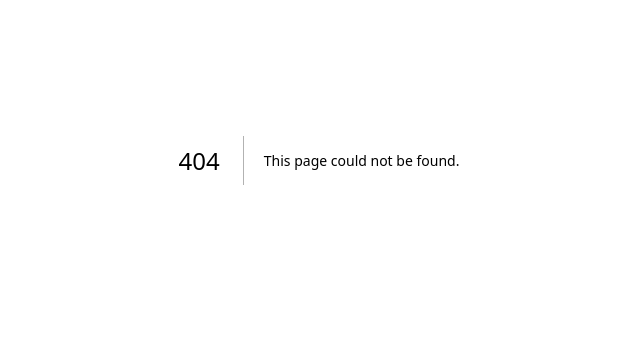
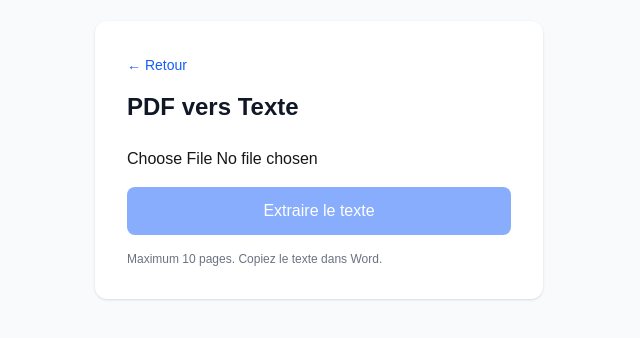
Before and after one commit to Amiral30/quickswitch-app, a Next.js app: page /convert/document/pdf-text in a window 1280 px wide. Before the commit this address had no page. Shown: the part 240-578 px from the top of the page, without its empty margins (321-961 px from the left). Built offline with nearby package versions, Linux system fonts and the light colour scheme.

Commit message:
feat: add PDF to text extraction

```diff
--- /dev/null
+++ b/src/app/convert/document/pdf-text/page.tsx
@@ -0,0 +1,94 @@
+'use client'
+
+import { useState } from 'react'
+import Link from 'next/link'
+
+export default function PdfToText() {
+  const [file, setFile] = useState<File | null>(null)
+  const [text, setText] = useState('')
+  const [converting, setConverting] = useState(false)
+  const [error, setError] = useState('')
+
+  const handleConvert = async () => {
+    if (!file) return
+
+    setConverting(true)
+    setError('')
+
+    try {
+      const pdfjsLib = await import('pdfjs-dist')
+      const arrayBuffer = await file.arrayBuffer()
+      const pdf = await pdfjsLib.getDocument({ data: arrayBuffer }).promise
+
+      let fullText = ''
+      for (let i = 1; i <= Math.min(pdf.numPages, 10); i++) {
+        const page = await pdf.getPage(i)
+        const content = await page.getTextContent()
+        const pageText = content.items.map((item: any) => item.str).join(' ')
+        fullText += pageText + '\n\n'
+      }
+
+      setText(fullText)
+    } catch (err) {
+      setError('Erreur lors de la conversion PDF')
+      console.error(err)
+    } finally {
+      setConverting(false)
+    }
+  }
+
+  return (
+    <div className="flex flex-col flex-1 items-center justify-center bg-gray-50 dark:bg-gray-900 min-h-screen px-4">
+      <div className="max-w-md w-full bg-white dark:bg-gray-800 p-8 rounded-xl shadow-sm">
+        <Link href="/convert" className="text-sm text-blue-600 mb-4 inline-block">
+          ← Retour
+        </Link>
+
+        <h1 className="text-2xl font-bold mb-6 text-gray-900 dark:text-white">
+          PDF vers Texte
+        </h1>
+
+        <input
+          type="file"
+          accept="application/pdf"
+          onChange={(e) => setFile(e.target.files?.[0] || null)}
+          className="mb-4 w-full"
+        />
+
+        {text && (
+          <div className="mb-4">
+            <textarea
+              value={text}
+              readOnly
+              className="w-full h-48 p-3 border rounded resize-none dark:bg-gray-700 dark:text-white text-sm"
+            />
+            <button
+              onClick={() => navigator.clipboard.writeText(text)}
+              className="mt-2 text-sm text-blue-600 hover:underline"
+            >
+              Copier le texte
+            </button>
+          </div>
+        )}
+
+        {error && (
+          <p className="text-red-500 text-sm mb-4 p-3 bg-red-50 dark:bg-red-900/20 rounded">
+            {error}
+          </p>
+        )}
+
+        <button
+          onClick={handleConvert}
+          disabled={!file || converting}
+          className="w-full py-3 px-4 bg-blue-600 text-white rounded-lg disabled:opacity-50 hover:bg-blue-700 transition"
+        >
+          {converting ? 'Conversion...' : 'Extraire le texte'}
+        </button>
+
+        <p className="text-xs text-gray-500 mt-4">
+          Maximum 10 pages. Copiez le texte dans Word.
+        </p>
+      </div>
+    </div>
+  )
+}
--- a/src/app/convert/page.tsx
+++ b/src/app/convert/page.tsx
@@ -13,6 +13,7 @@ const converters = {
   ],
   document: [
     { from: 'pdf', to: 'jpg', label: 'PDF vers JPG', accept: 'application/pdf' },
+    { from: 'pdf', to: 'text', label: 'PDF vers Texte', accept: 'application/pdf' },
     { from: 'docx', to: 'pdf', label: 'DOCX vers PDF', accept: '.docx' },
   ]
 }
```
